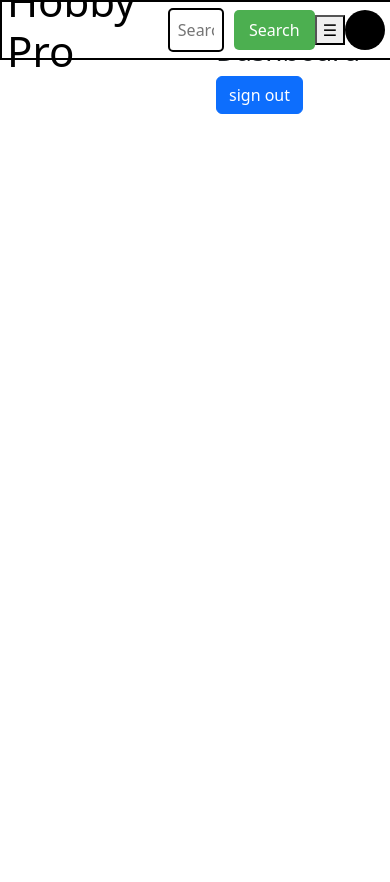
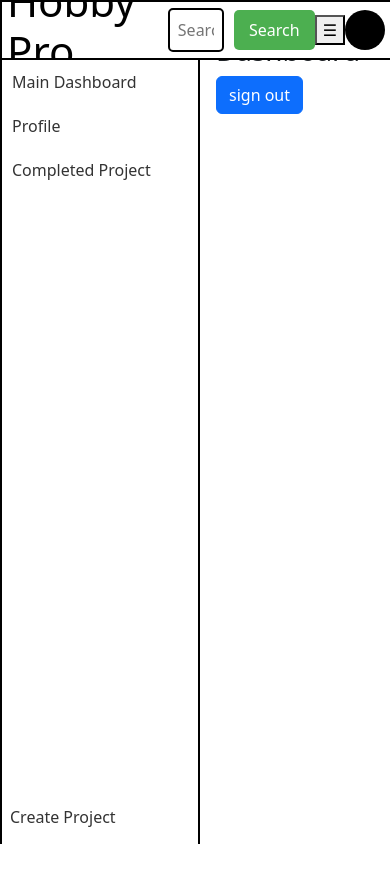
Before and after one commit to Caguilar92/HobbyPro, a Vue app in the folder HobbyPro/: page /dashboard/main in a window 390 px wide. Shown: the top 882 px of the page. Built offline with nearby package versions, Linux system fonts and the light colour scheme; no server answers; sample sign-in values are in the browser's storage.

Commit message:
changes to the navigation bar

```diff
--- a/HobbyPro/src/components/NavigationBar.vue
+++ b/HobbyPro/src/components/NavigationBar.vue
@@ -21,7 +21,7 @@
       <input type="text" placeholder="Search...">
       <button type="submit">Search</button>
     </div>
-    <button class="hamburger_menu">&#9776;</button>
+    <button class="hamburger">&#9776;</button>
     <RouterLink to="/dashboard/profile"><div class="profile-icon"></div></RouterLink>
   </header>
 
@@ -147,12 +147,17 @@
   text-decoration: none;
   color: #333;
   position: fixed;
-  bottom: 20px;
-  left: 20px;
-  padding: 10px 20px;
+  bottom: 0px;
+  left: 0px;
+  padding: 10px 85px 10px 5px;
+  margin: 5px;
   border: none;
   border-radius: 5px;
   cursor: pointer;
+}
+
+.cp_button:hover {
+  background-color: #ddd;
 }
 
 .cp_button a {
@@ -160,31 +165,18 @@
   color: #333;
 }
 
+.cp_button a:hover {
+  color: #333;
+}
+
 .hamburger {
-  display: none;
+  visibility: hidden;
 }
 
 @media (max-width: 576px) {
-  .hamburger {
-    display: block; /* Show the hamburger button */
-    margin-right: 10px;
-    background: none;
-    border: none;
-    font-size: 20px;
-    cursor: pointer;
-  }
+    .hamburger {
+      visibility: visible;
 
-  nav {
-    display: none; /* Hide the navigation links */
-    position: absolute;
-    top: 50px;
-    left: 0;
-    background-color: #f2f2f2;
-    width: 100%;
-  }
-
-  nav.open {
-    display: block; /* Show the navigation links when the menu is open */
-  }
+    }
 }
 </style>
```
